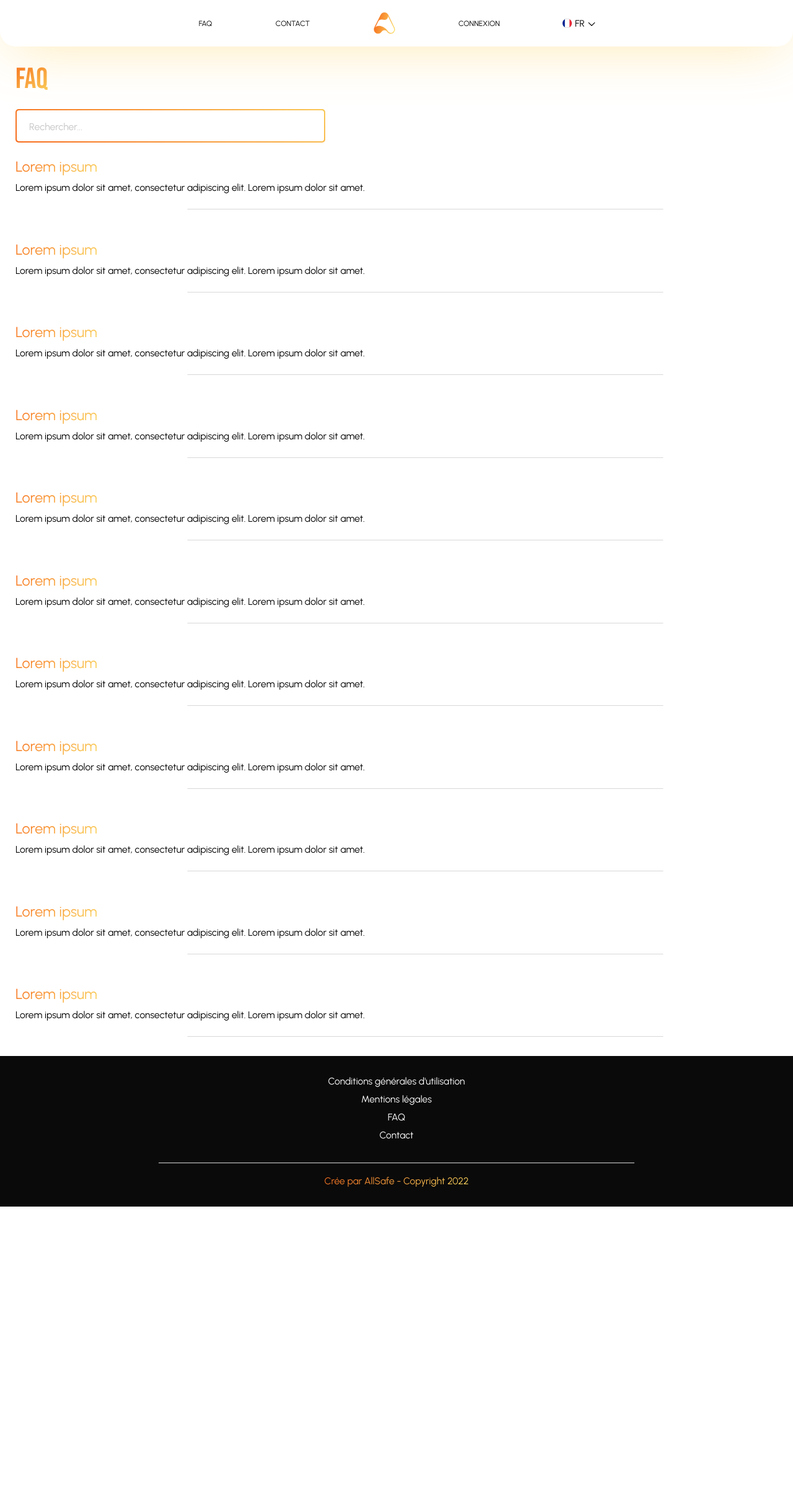
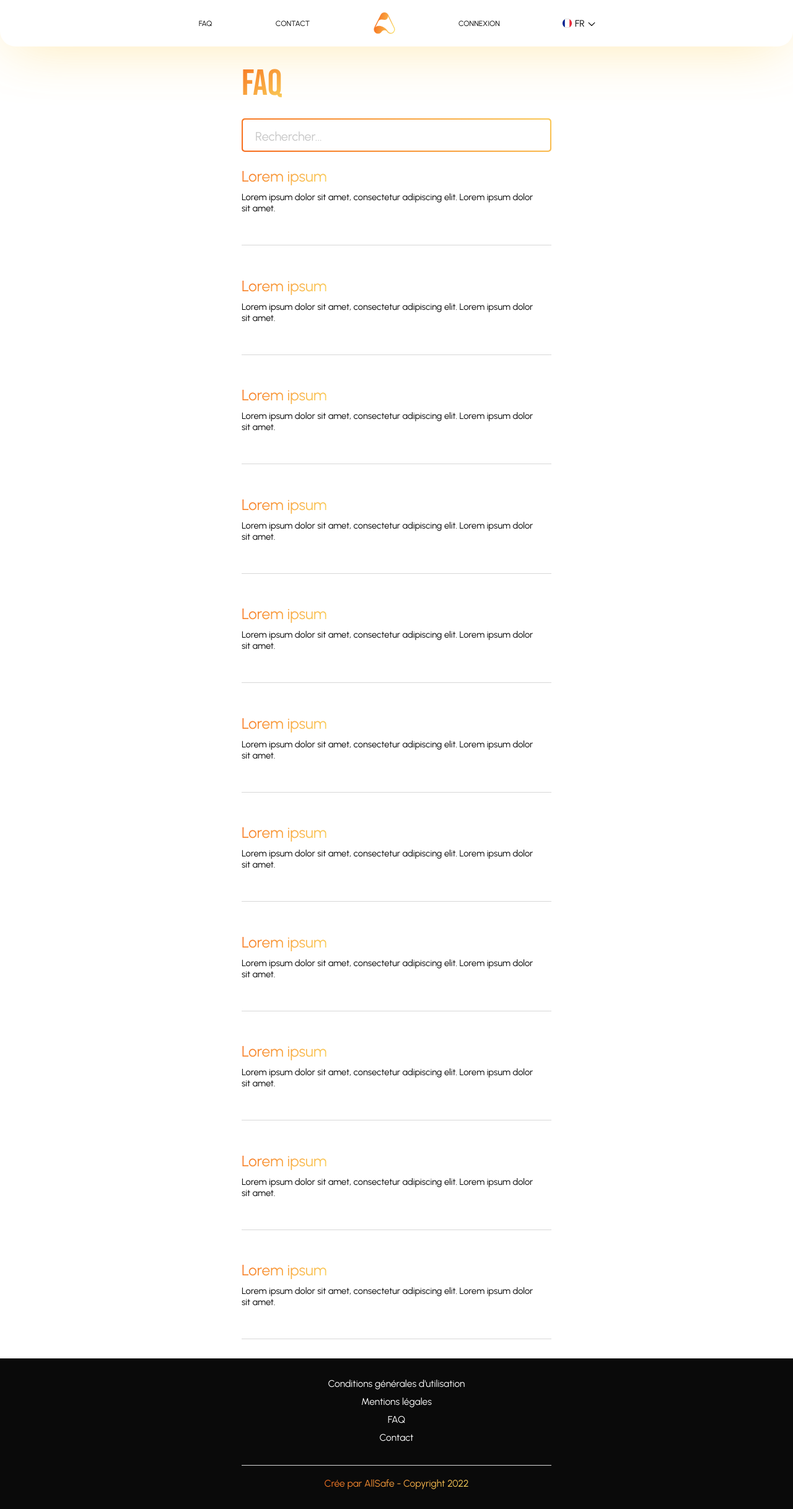
Before and after one commit to HipppB/safeHub, a PHP site: page /faq.html in a window 1280 px wide. Shown: the whole page at 62% size. Before the commit the page ends 1947 px from the top, so only its background shows below. Run offline with PHP 8.4, Linux system fonts and the light colour scheme.

Commit message:
faq width

```diff
--- a/src/views/faq.html
+++ b/src/views/faq.html
@@ -15,10 +15,11 @@
     </head>
     <body>
         <div class="topNavBar-container"></div>
-        <div class="mL25">
+        <div class="faq-container">
+            <div class="">
                 <p class="gradienttext title mT50">FAQ</p>
             </div>
-        <div class="mL25 mT15 mB25">
+            <div class="mT15 mB25">
                 <div
                     class="input-label-container"
                     name="search"
@@ -26,16 +27,14 @@
                     placeholderInside="Rechercher..."
                 ></div>
             </div>
-        <div class="mL25 mR25 faqListContainer">
+            <div class="mR25 faqListContainer">
                 <div>
                     <p class="gradienttext titleFAQ">Lorem ipsum</p>
                     <p class="paragraphFAQ mT10">
                         Lorem ipsum dolor sit amet, consectetur adipiscing elit.
                         Lorem ipsum dolor sit amet.
                     </p>
-                <div class="line-container">
-                    <div class="line mT25"></div>
-                </div>
+                    <div class="line mT50"></div>
                 </div>
                 <div>
                     <p class="gradienttext titleFAQ">Lorem ipsum</p>
@@ -43,9 +42,7 @@
                         Lorem ipsum dolor sit amet, consectetur adipiscing elit.
                         Lorem ipsum dolor sit amet.
                     </p>
-                <div class="line-container">
-                    <div class="line mT25"></div>
-                </div>
+                    <div class="line mT50"></div>
                 </div>
                 <div>
                     <p class="gradienttext titleFAQ">Lorem ipsum</p>
@@ -53,9 +50,7 @@
                         Lorem ipsum dolor sit amet, consectetur adipiscing elit.
                         Lorem ipsum dolor sit amet.
                     </p>
-                <div class="line-container">
-                    <div class="line mT25"></div>
-                </div>
+                    <div class="line mT50"></div>
                 </div>
                 <div>
                     <p class="gradienttext titleFAQ">Lorem ipsum</p>
@@ -63,9 +58,7 @@
                         Lorem ipsum dolor sit amet, consectetur adipiscing elit.
                         Lorem ipsum dolor sit amet.
                     </p>
-                <div class="line-container">
-                    <div class="line mT25"></div>
-                </div>
+                    <div class="line mT50"></div>
                 </div>
                 <div>
                     <p class="gradienttext titleFAQ">Lorem ipsum</p>
@@ -73,9 +66,7 @@
                         Lorem ipsum dolor sit amet, consectetur adipiscing elit.
                         Lorem ipsum dolor sit amet.
                     </p>
-                <div class="line-container">
-                    <div class="line mT25"></div>
-                </div>
+                    <div class="line mT50"></div>
                 </div>
                 <div>
                     <p class="gradienttext titleFAQ">Lorem ipsum</p>
@@ -83,9 +74,7 @@
                         Lorem ipsum dolor sit amet, consectetur adipiscing elit.
                         Lorem ipsum dolor sit amet.
                     </p>
-                <div class="line-container">
-                    <div class="line mT25"></div>
-                </div>
+                    <div class="line mT50"></div>
                 </div>
                 <div>
                     <p class="gradienttext titleFAQ">Lorem ipsum</p>
@@ -93,9 +82,7 @@
                         Lorem ipsum dolor sit amet, consectetur adipiscing elit.
                         Lorem ipsum dolor sit amet.
                     </p>
-                <div class="line-container">
-                    <div class="line mT25"></div>
-                </div>
+                    <div class="line mT50"></div>
                 </div>
                 <div>
                     <p class="gradienttext titleFAQ">Lorem ipsum</p>
@@ -103,9 +90,7 @@
                         Lorem ipsum dolor sit amet, consectetur adipiscing elit.
                         Lorem ipsum dolor sit amet.
                     </p>
-                <div class="line-container">
-                    <div class="line mT25"></div>
-                </div>
+                    <div class="line mT50"></div>
                 </div>
                 <div>
                     <p class="gradienttext titleFAQ">Lorem ipsum</p>
@@ -113,9 +98,7 @@
                         Lorem ipsum dolor sit amet, consectetur adipiscing elit.
                         Lorem ipsum dolor sit amet.
                     </p>
-                <div class="line-container">
-                    <div class="line mT25"></div>
-                </div>
+                    <div class="line mT50"></div>
                 </div>
                 <div>
                     <p class="gradienttext titleFAQ">Lorem ipsum</p>
@@ -123,9 +106,7 @@
                         Lorem ipsum dolor sit amet, consectetur adipiscing elit.
                         Lorem ipsum dolor sit amet.
                     </p>
-                <div class="line-container">
-                    <div class="line mT25"></div>
-                </div>
+                    <div class="line mT50"></div>
                 </div>
                 <div>
                     <p class="gradienttext titleFAQ">Lorem ipsum</p>
@@ -133,8 +114,7 @@
                         Lorem ipsum dolor sit amet, consectetur adipiscing elit.
                         Lorem ipsum dolor sit amet.
                     </p>
-                <div class="line-container">
-                    <div class="line mT25"></div>
+                    <div class="line mT50"></div>
                 </div>
             </div>
         </div>
--- a/src/views/styles/faq.css
+++ b/src/views/styles/faq.css
@@ -1,20 +1,25 @@
 .line {
     height: 1px;
     background-color: #d8d8d8;
-    width: 60vw;
+    width: min(80vw, 500px);
 }
 
 .titleFAQ {
-    font-size: 0.6em;
+    font-size: 0.5em;
 }
 
 .paragraphFAQ {
-    font-size: 0.4em;
+    font-size: 0.3em;
 }
 
 .line-container {
-    margin-left: calc(50% - 20px);
-    transform: translateX(-50%);
+    /* margin-left: calc(50% - 20px); */
+    /* transform: translateX(-50%); */
+}
+
+.faq-container {
+    align-self: center;
+    width: min(80vw, 500px);
 }
 
 .faqListContainer {
```
Lines whose indentation alone changed are shown as unchanged.
